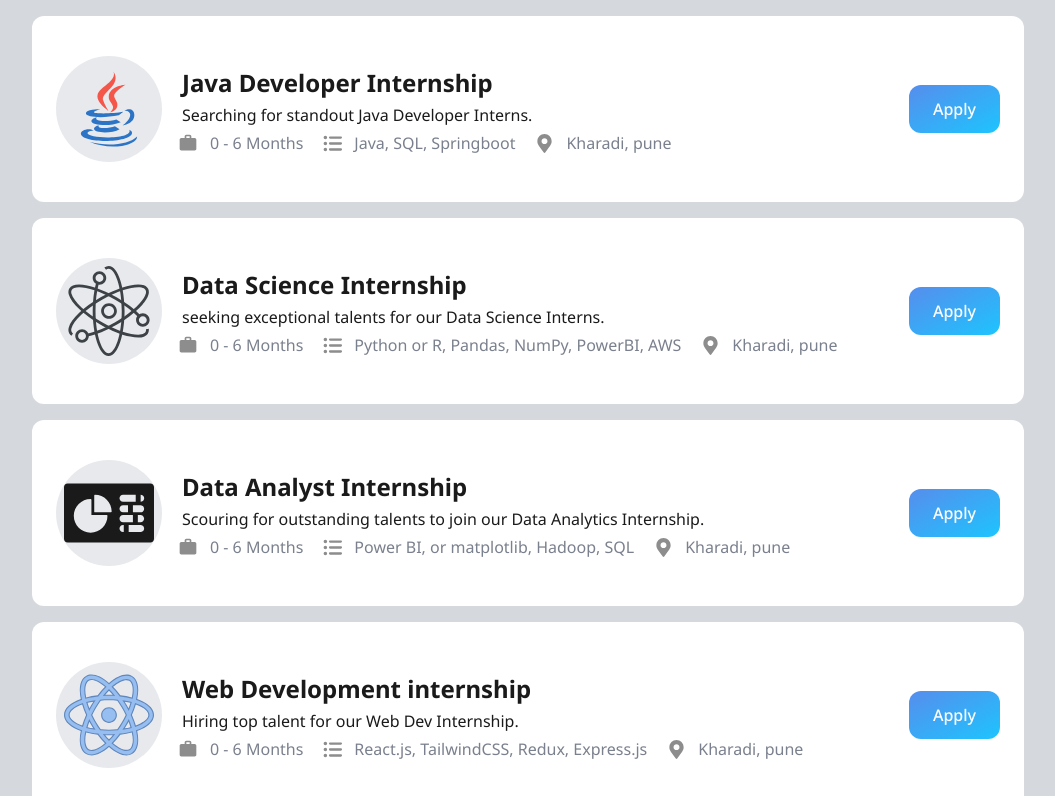
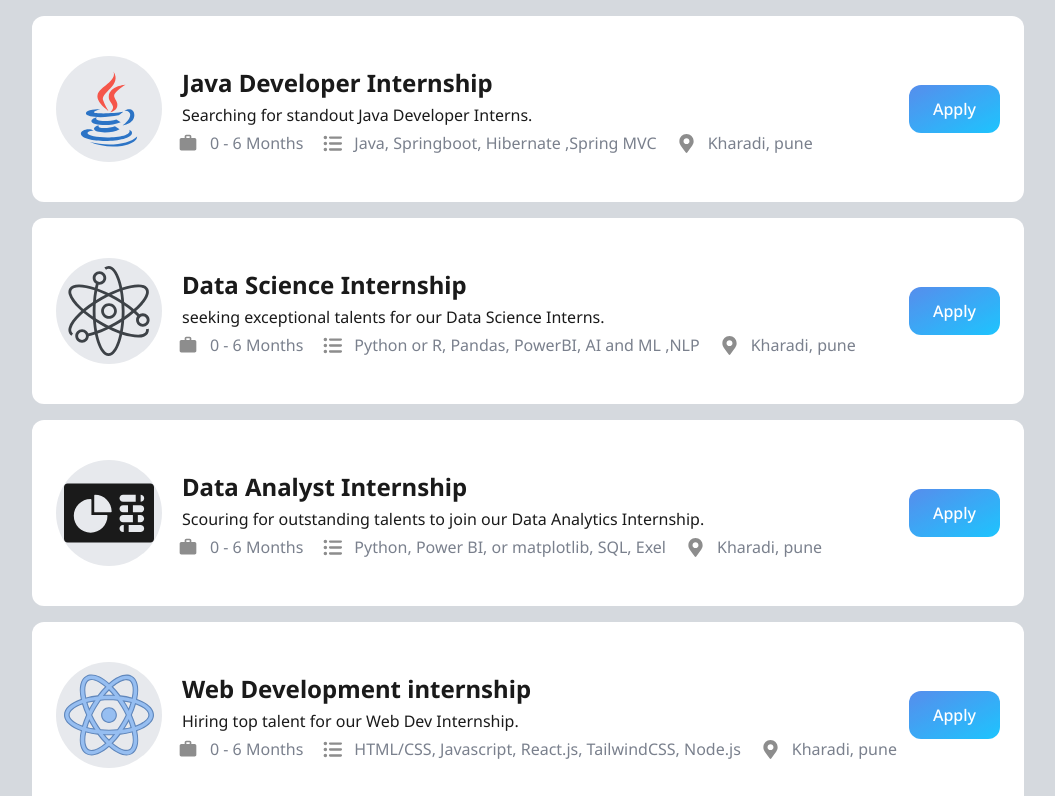
Before and after one commit to Govind7273/Grateway_project, a React (Vite) app: page /Internship in a window 1280 px wide. Shown: the part 300-1096 px from the top of the page, without its empty margins (112-1167 px from the left). Built offline with nearby package versions, Linux system fonts and the light colour scheme.

Commit message:
internship_update

```diff
--- a/src/components/Internship/InternshipData.js
+++ b/src/components/Internship/InternshipData.js
@@ -9,7 +9,7 @@ export const IntershipDetails = [
     Post_Name: " Java Developer Internship",
     quotes: "Searching for standout Java Developer Interns.",
     Exp: "0 - 6 Months",
-    skills: "Java, SQL, Springboot",
+    skills: "Java, Springboot, Hibernate ,Spring MVC",
     description: {
       para1:
         "A Java internship is a program designed to provide students and recent graduates with practical experience in software development using the Java programming language. Java is a widely used programming language for building enterprise applications, web applications, and mobile apps, among other things.",
@@ -45,7 +45,7 @@ export const IntershipDetails = [
     Post_Name: " Data Science Internship",
     quotes: "seeking exceptional talents for our Data Science Interns.",
     Exp: "0 - 6 Months",
-    skills: "Python or R, Pandas, NumPy, PowerBI, AWS",
+    skills: "Python or R, Pandas, PowerBI, AI and ML ,NLP",
     description: {
       para1:
         "A Data Science internship program is meticulously designed to equip students and recent graduates with hands-on experience in the realm of data analysis, machine learning, and statistical modeling. In today's data-driven world, the demand for skilled data scientists is soaring, making this internship an invaluable stepping stone for aspiring professionals. ",
@@ -88,7 +88,7 @@ export const IntershipDetails = [
     quotes:
       "Scouring for outstanding talents to join our Data Analytics Internship.",
     Exp: "0 - 6 Months",
-    skills: "Power BI, or matplotlib, Hadoop, SQL",
+    skills: "Python, Power BI, or matplotlib, SQL, Exel",
     description: {
       para1:
         "A Data Analyst internship program provides students and recent graduates with practical experience in analyzing and interpreting data. This internship is essential in today's data-driven world, offering valuable opportunities for aspiring professionals in various industries, including technology companies, startups, and financial institutions. While some internships offer compensation, others may provide stipends or operate on an unpaid basis. Requirements typically include a strong foundation in mathematics, statistics, and proficiency in data analysis tools such as SQL, Excel, or Python. Throughout the internship, participants engage in a range of projects, from cleaning and organizing datasets to conducting exploratory data analysis and generating actionable insights. Guided by experienced mentors, interns learn industry best practices and gain hands-on experience in data analysis techniques. ",
@@ -130,7 +130,7 @@ export const IntershipDetails = [
     Post_Name: "Web Development internship",
     quotes: "Hiring top talent for our Web Dev Internship.",
     Exp: "0 - 6 Months",
-    skills: "React.js, TailwindCSS, Redux, Express.js",
+    skills: "HTML/CSS, Javascript, React.js, TailwindCSS, Node.js",
     description: {
       para1:
         "A Web Development internship program offers students and recent graduates a hands-on opportunity to delve into the ever-evolving world of website creation and development. In today's digital age, where online presence is paramount, this internship provides invaluable experience for aspiring professionals across various industries, including technology firms, startups, and marketing agencies. While some internships provide compensation, others may offer stipends or operate on an unpaid basis. Requirements typically include a solid understanding of programming languages such as HTML, CSS, and JavaScript, as well as familiarity with web development frameworks and tools.",
```
